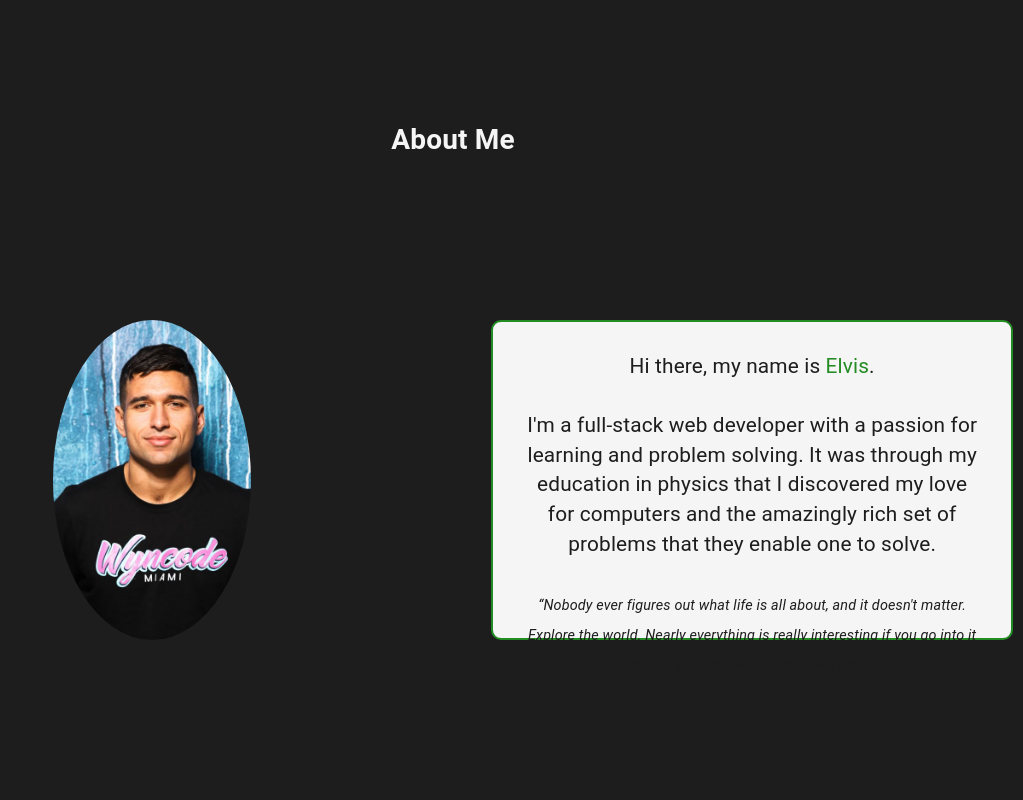
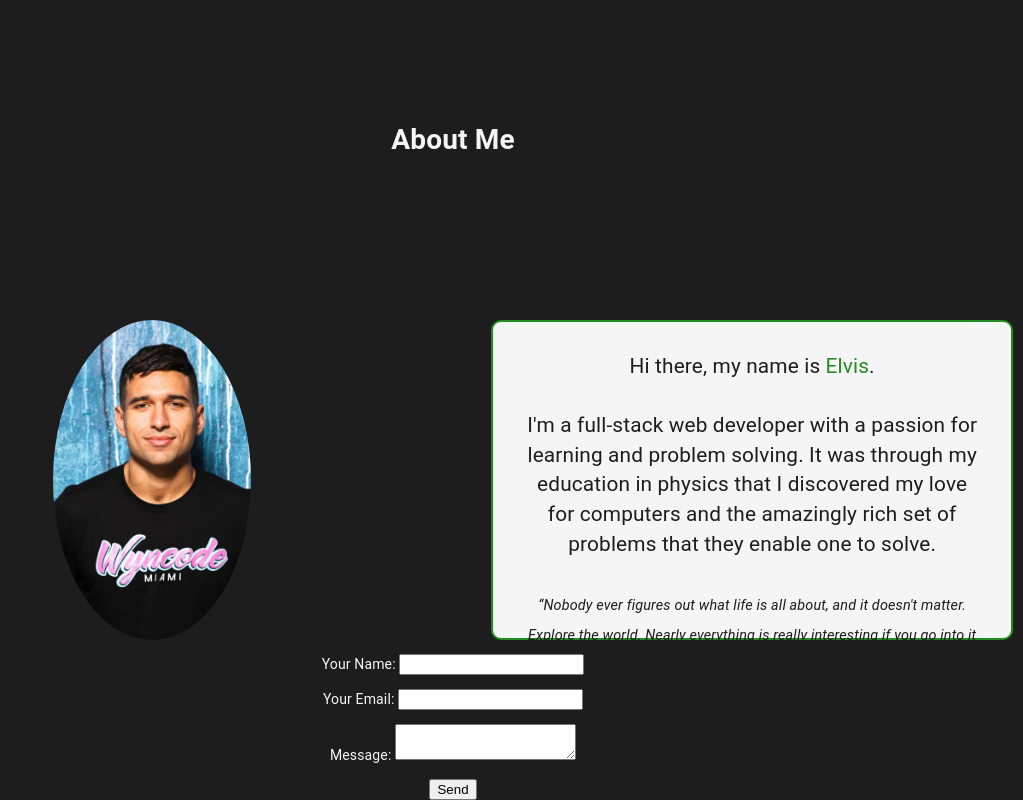
Before and after one commit to ElvisHernandez/Portfolio, a React (Create React App) app: page / in a window 1280 px wide. Shown: the part 2739-3539 px from the top of the page, without its empty margins (257-1280 px from the left). Before the commit the page ends 3418 px from the top, so only its background shows below. Built offline with nearby package versions, Linux system fonts and the light colour scheme.

Commit message:
added form fields

```diff
--- a/public/index.html
+++ b/public/index.html
@@ -4,12 +4,21 @@
     <meta charset="utf-8" />
     <link rel="icon" href="%PUBLIC_URL%/favicon.ico" />
     <meta name="viewport" content="width=device-width, initial-scale=1" />
-    <meta name="viewport" content="minimum-scale=1, initial-scale=1, width=device-width"/> <!-- material ui -->
+    <meta
+      name="viewport"
+      content="minimum-scale=1, initial-scale=1, width=device-width"
+    />
+    <!-- material ui -->
     <link rel="manifest" href="%PUBLIC_URL%/manifest.json" />
-    <link rel="stylesheet" href="./index.css">
+    <link rel="stylesheet" href="./index.css" />
     <title>Elvis Hernandez</title>
   </head>
   <body>
+    <form name="contact" netlify netlify-honeypot="bot-field" hidden>
+      <input type="text" name="name" />
+      <input type="email" name="email" />
+      <textarea name="message"></textarea>
+    </form>
     <div id="root"></div>
     <script src="./particles.js" async></script>
   </body>
--- /dev/null
+++ b/src/components/ContactForm/ContactForm.jsx
@@ -0,0 +1,29 @@
+import React from "react";
+
+const ContactForm = () => {
+  return (
+    <form name="contact" method="post">
+      <input type="hidden" name="form-name" value="contact" />
+      <p>
+        <label>
+          Your Name: <input type="text" name="name" />
+        </label>
+      </p>
+      <p>
+        <label>
+          Your Email: <input type="email" name="email" />
+        </label>
+      </p>
+      <p>
+        <label>
+          Message: <textarea name="message"></textarea>
+        </label>
+      </p>
+      <p>
+        <button type="submit">Send</button>
+      </p>
+    </form>
+  );
+};
+
+export default ContactForm;
--- a/src/pages/About/About.jsx
+++ b/src/pages/About/About.jsx
@@ -1,5 +1,6 @@
 import React from "react";
 import styles from "./About.module.css";
+import { ContactForm } from "../../components";
 
 const About = () => {
   return (
@@ -24,6 +25,7 @@
           </span>
         </div>
       </section>
+      <ContactForm />
     </div>
   );
 };
```
Also changed, not shown: src/components/Nav/ContactForm/ContactForm.jsx (deleted, +0 -7 lines), src/components/index.js (+4 -3 lines), src/components/ContactForm/ContactForm.module.css (added).
